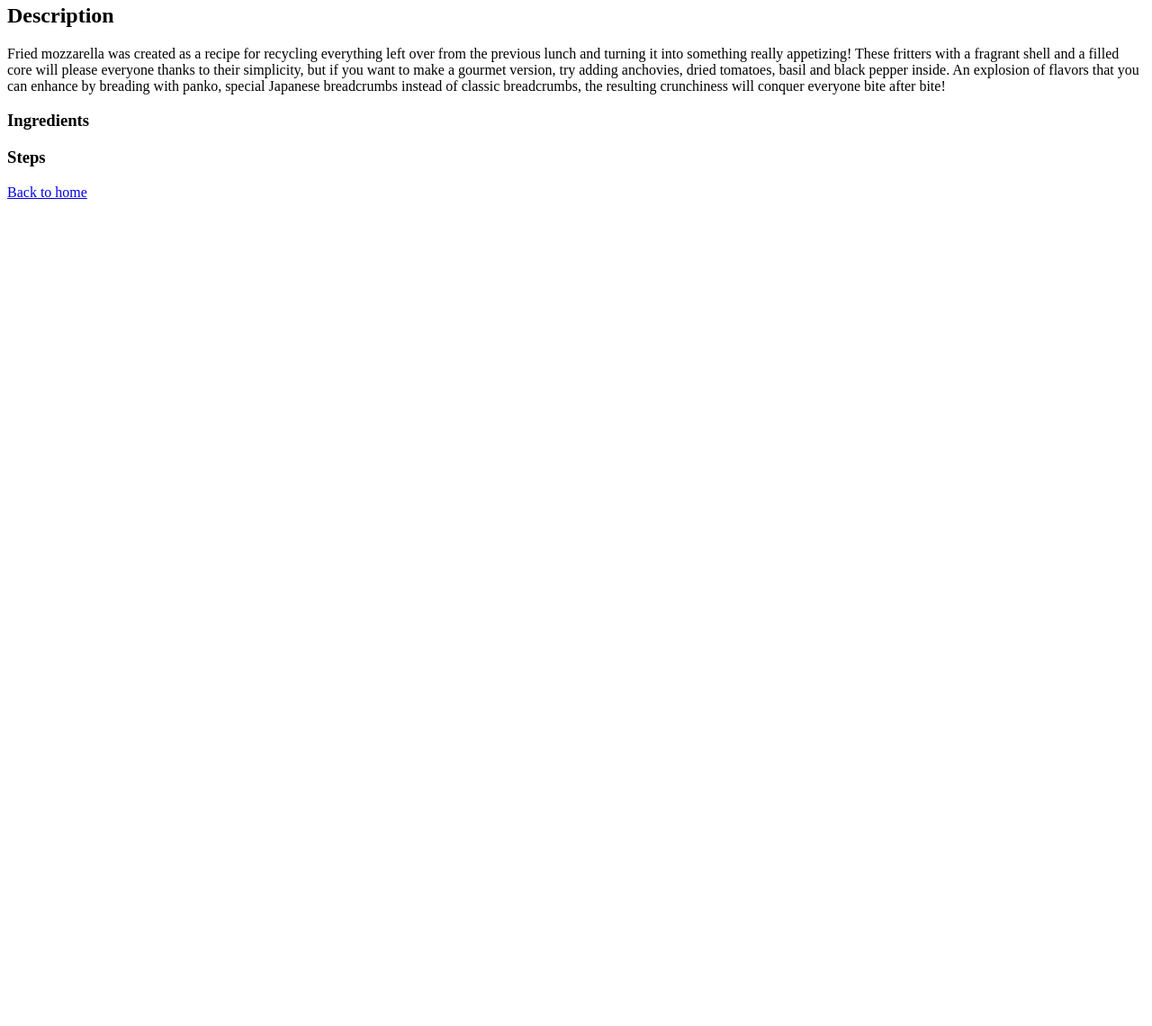
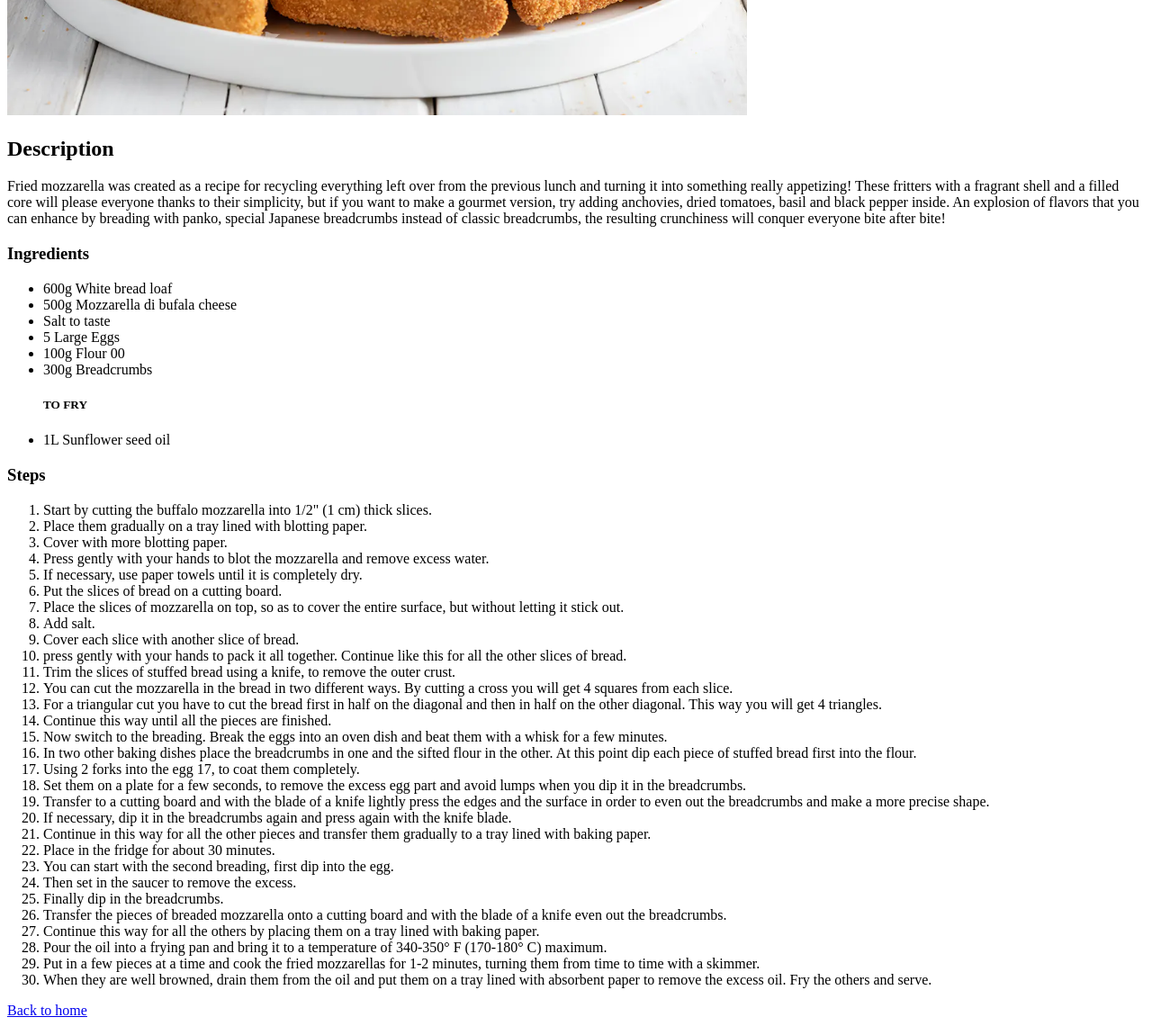
Before and after one commit to scolombo30/odin-recipes, a plain HTML site: page recipes/MozzarellaInCarrozza.html in a window 1280 px wide. Shown: the part 500-1640 px from the top of the page at 90% size. Before the commit the page ends 800 px from the top, so only its background shows below. Drawn offline with Linux system fonts and the light colour scheme.

Commit message:
Add Mozzarella in carrozza recipe

```diff
--- a/recipes/MozzarellaInCarrozza.html
+++ b/recipes/MozzarellaInCarrozza.html
@@ -8,7 +8,7 @@
 </head>
 <body>
     <h1>Mozzarella In Carrozza</h1>
-    <img src="../images/mozzarella.jpg" alt="Mozzarella In Carrozza" height="400em">
+    <img src="../images/mozzarella.jpg" alt="Mozzarella In Carrozza" width="65%">
     <h2>Description</h2>
     <p>
         Fried mozzarella was created as a recipe for recycling everything
@@ -21,11 +21,47 @@
     </p>
     <h3>Ingredients</h3>
     <ul>
-
+        <li>600g White bread loaf</li>
+        <li>500g Mozzarella di bufala cheese</li>
+        <li>Salt to taste</li>
+        <li>5 Large Eggs</li>
+        <li>100g Flour 00</li>
+        <li>300g Breadcrumbs</li>
+        <h5>TO FRY</h5>
+        <li>1L Sunflower seed oil</li>
     </ul>
     <h3>Steps</h3>
     <ol>
-
+        <li>Start by cutting the buffalo mozzarella into 1/2" (1 cm) thick slices.</li>
+        <li>Place them gradually on a tray lined with blotting paper.</li>
+        <li>Cover with more blotting paper.</li>
+        <li>Press gently with your hands to blot the mozzarella and remove excess water.</li>
+        <li>If necessary, use paper towels until it is completely dry.</li>
+        <li>Put the slices of bread on a cutting board.</li>
+        <li>Place the slices of mozzarella on top, so as to cover the entire surface, but without letting it stick out.</li>
+        <li>Add salt.</li>
+        <li>Cover each slice with another slice of bread.</li>
+        <li>press gently with your hands to pack it all together. Continue like this for all the other slices of bread.</li>
+        <li>Trim the slices of stuffed bread using a knife, to remove the outer crust.</li>
+        <li>You can cut the mozzarella in the bread in two different ways. By cutting a cross you will get 4 squares from each slice.</li>
+        <li>For a triangular cut you have to cut the bread first in half on the diagonal and then in half on the other diagonal. This way you will get 4 triangles.</li>
+        <li>Continue this way until all the pieces are finished.</li>
+        <li>Now switch to the breading. Break the eggs into an oven dish and beat them with a whisk for a few minutes.</li>
+        <li>In two other baking dishes place the breadcrumbs in one and the sifted flour in the other. At this point dip each piece of stuffed bread first into the flour.</li>
+        <li>Using 2 forks into the egg 17, to coat them completely.</li>
+        <li>Set them on a plate for a few seconds, to remove the excess egg part and avoid lumps when you dip it in the breadcrumbs.</li>
+        <li>Transfer to a cutting board and with the blade of a knife lightly press the edges and the surface in order to even out the breadcrumbs and make a more precise shape.</li>
+        <li>If necessary, dip it in the breadcrumbs again and press again with the knife blade.</li>
+        <li>Continue in this way for all the other pieces and transfer them gradually to a tray lined with baking paper.</li>
+        <li>Place in the fridge for about 30 minutes.</li>
+        <li>You can start with the second breading, first dip into the egg.</li>
+        <li>Then set in the saucer to remove the excess.</li>
+        <li>Finally dip in the breadcrumbs.</li>
+        <li>Transfer the pieces of breaded mozzarella onto a cutting board and with the blade of a knife even out the breadcrumbs.</li>
+        <li>Continue this way for all the others by placing them on a tray lined with baking paper.</li>
+        <li>Pour the oil into a frying pan and bring it to a temperature of 340-350° F (170-180° C) maximum.</li>
+        <li>Put in a few pieces at a time and cook the fried mozzarellas for 1-2 minutes, turning them from time to time with a skimmer.</li>
+        <li>When they are well browned, drain them from the oil and put them on a tray lined with absorbent paper to remove the excess oil. Fry the others and serve. </li>
     </ol>
     <a href="../index.html">Back to home</a>
 </body>
```
Also changed, not shown: recipes/SpaghettiAlloScoglio.html (+1 -1 lines), recipes/Tiramisu.html (+1 -1 lines).
